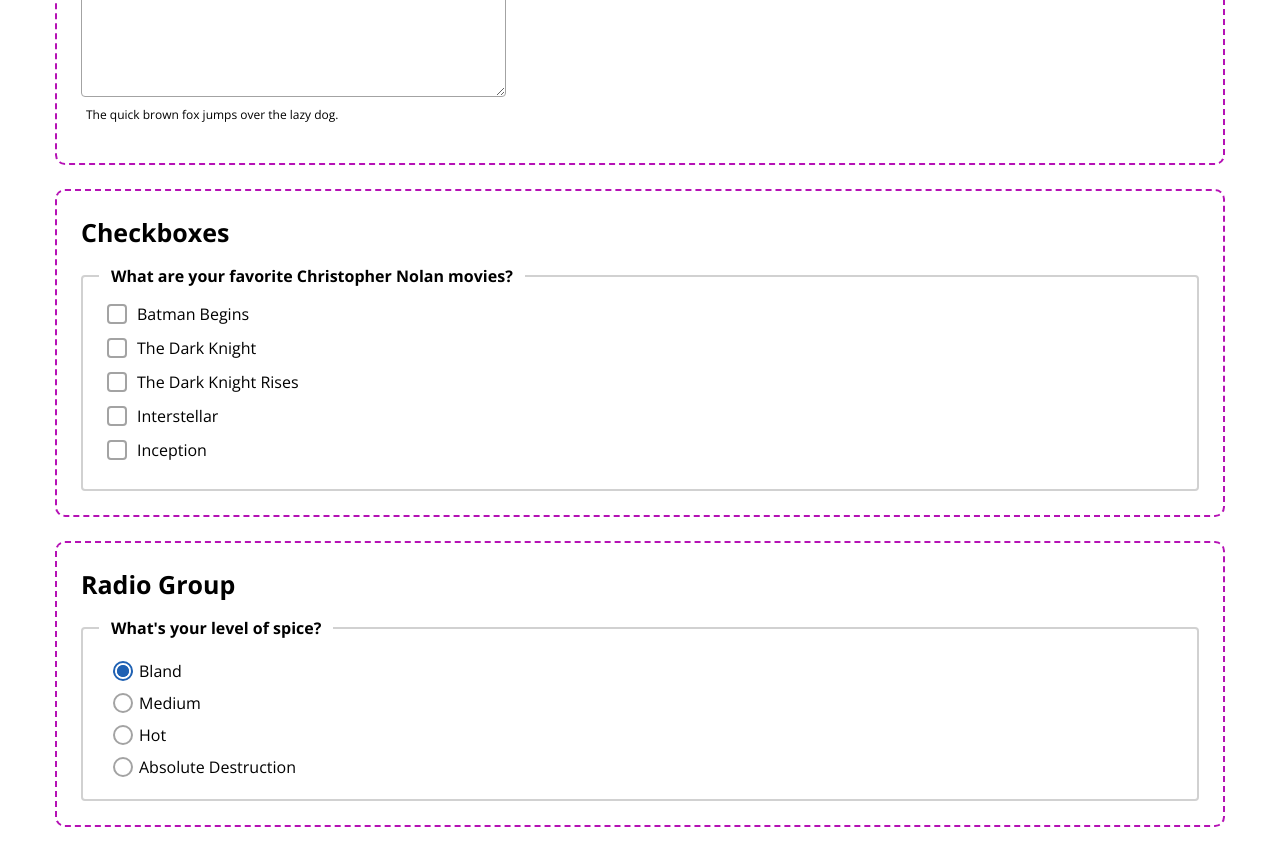
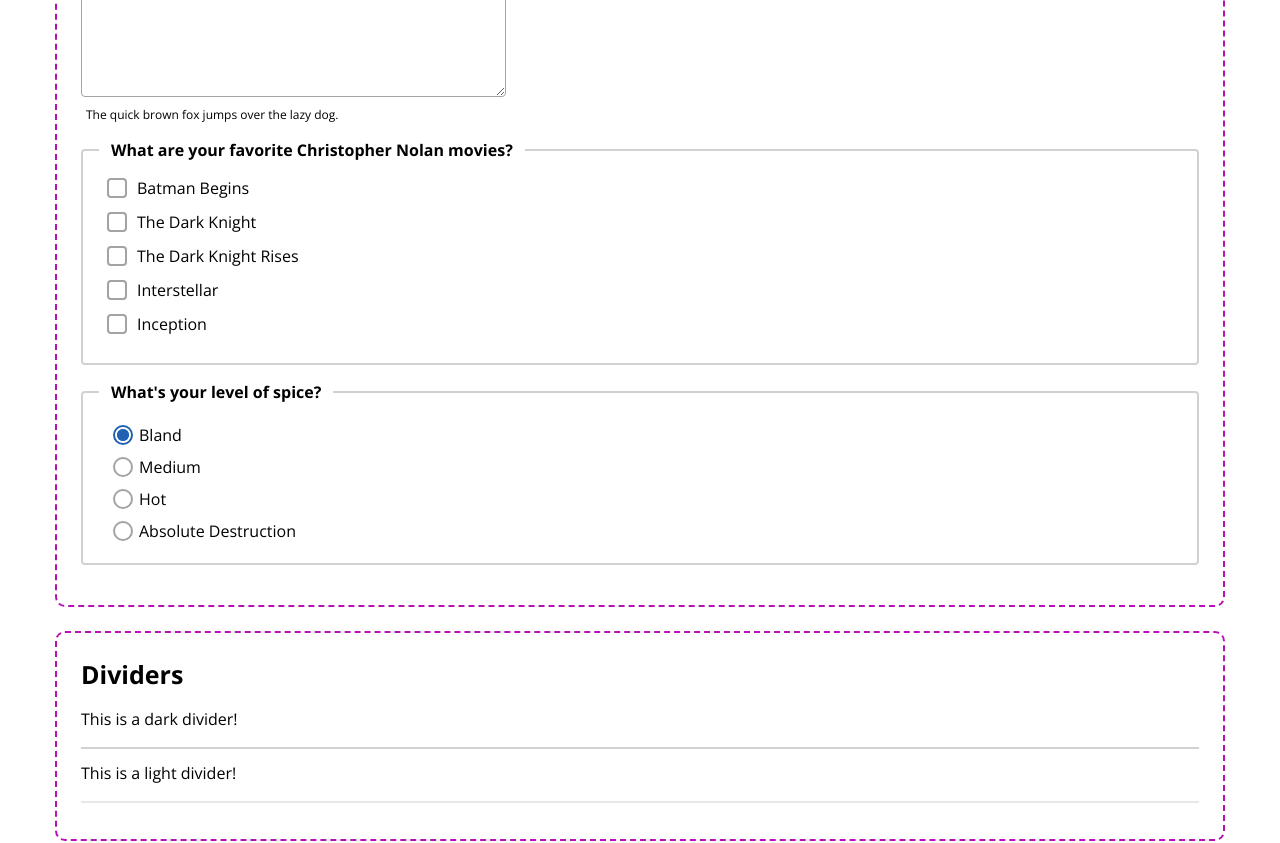
Before and after one commit to Billybobchops/design-system, a Next.js app: page / in a window 1280 px wide. Shown: the part 3900-4743 px from the top of the page. Built offline with nearby package versions, Linux system fonts and the light colour scheme.

Commit message:
adjust input story

```diff
--- a/src/app/page.tsx
+++ b/src/app/page.tsx
@@ -78,14 +78,6 @@
 					<InputStory />
 				</ComponentDisplayArea>
 
-                <ComponentDisplayArea title='Checkboxes'>
-                    <CheckboxesStory />
-                </ComponentDisplayArea>
-
-                <ComponentDisplayArea title='Radio Group'>
-                    <RadioGroupStory />
-                </ComponentDisplayArea>
-
                 <ComponentDisplayArea title='Dividers'>
                     <DividerStory />
                 </ComponentDisplayArea>
--- a/src/components/Fieldset.module.scss
+++ b/src/components/Fieldset.module.scss
@@ -3,6 +3,7 @@
 .fieldset {
 	border-radius: variables.$border-radius-s;
 	border: 2px solid variables.$utility-neutral-20;
+	margin-bottom: variables.$input-container-margin-bottom;
 	padding-bottom: variables.$spacing-s;
 }
 
--- a/src/style-guide/CheckboxesStory.tsx
+++ /dev/null
@@ -1,37 +0,0 @@
-import Checkboxes from '@/components/Checkboxes';
-
-const CheckboxesStory = () => {
-    return (
-        <Checkboxes
-            legend='What are your favorite Christopher Nolan movies?'
-            options={[
-                {
-                    text: 'Batman Begins',
-                    id: 'batman begins',
-                    checked: false,
-                },
-                {
-                    text: 'The Dark Knight',
-                    id: 'the dark night',
-                    checked: false,
-                },
-                {
-                    text: 'The Dark Knight Rises',
-                    id: 'the dark night rises',
-                    checked: false,
-                },
-                {
-                    text: 'Interstellar',
-                    id: 'interstellar',
-                    checked: false,
-                },
-                { 	text: 'Inception',
-					id: 'inception',
-					checked: false
-				},
-            ]}
-        />
-    );
-};
-
-export default CheckboxesStory;
--- a/src/style-guide/InputStory.tsx
+++ b/src/style-guide/InputStory.tsx
@@ -4,6 +4,8 @@
 import Select from '@/components/Select';
 import InputMonetary from '@/components/InputMonetary';
 import Textarea from '@/components/Textarea';
+import RadioGroup from "@/components/RadioGroup";
+import Checkboxes from '@/components/Checkboxes';
 import MultiSelect from '@/components/MultiSelect';
 
 const InputStory = () => {
@@ -67,6 +69,44 @@
 				name='textareaExample'
 				required={false}
 			/>
+			 <Checkboxes
+				legend='What are your favorite Christopher Nolan movies?'
+				options={[
+					{
+						text: 'Batman Begins',
+						id: 'batman begins',
+						checked: false,
+					},
+					{
+						text: 'The Dark Knight',
+						id: 'the dark night',
+						checked: false,
+					},
+					{
+						text: 'The Dark Knight Rises',
+						id: 'the dark night rises',
+						checked: false,
+					},
+					{
+						text: 'Interstellar',
+						id: 'interstellar',
+						checked: false,
+					},
+					{ 	text: 'Inception',
+						id: 'inception',
+						checked: false
+					},
+				]}
+			/>
+			<RadioGroup
+				legend="What's your level of spice?"
+				options={[
+					{ id: 'Bland' },
+					{ id: 'Medium' },
+					{ id: 'Hot' },
+					{ id: 'Absolute Destruction' },
+				]}
+			/>
 			{/* Hide Multi-select until we better understand if it's 2 sep components */}
             {/* <MultiSelect
                 label='Multi-select Invoice Type(s)'
--- a/src/style-guide/RadioGroupStory.tsx
+++ /dev/null
@@ -1,17 +0,0 @@
-import RadioGroup from "@/components/RadioGroup";
-
-const RadioGroupStory = () => {
-    return (
-        <RadioGroup
-            legend="What's your level of spice?"
-            options={[
-                { id: 'Bland' },
-                { id: 'Medium' },
-                { id: 'Hot' },
-                { id: 'Absolute Destruction' },
-            ]}
-        />
-    );
-};
-
-export default RadioGroupStory;
```
